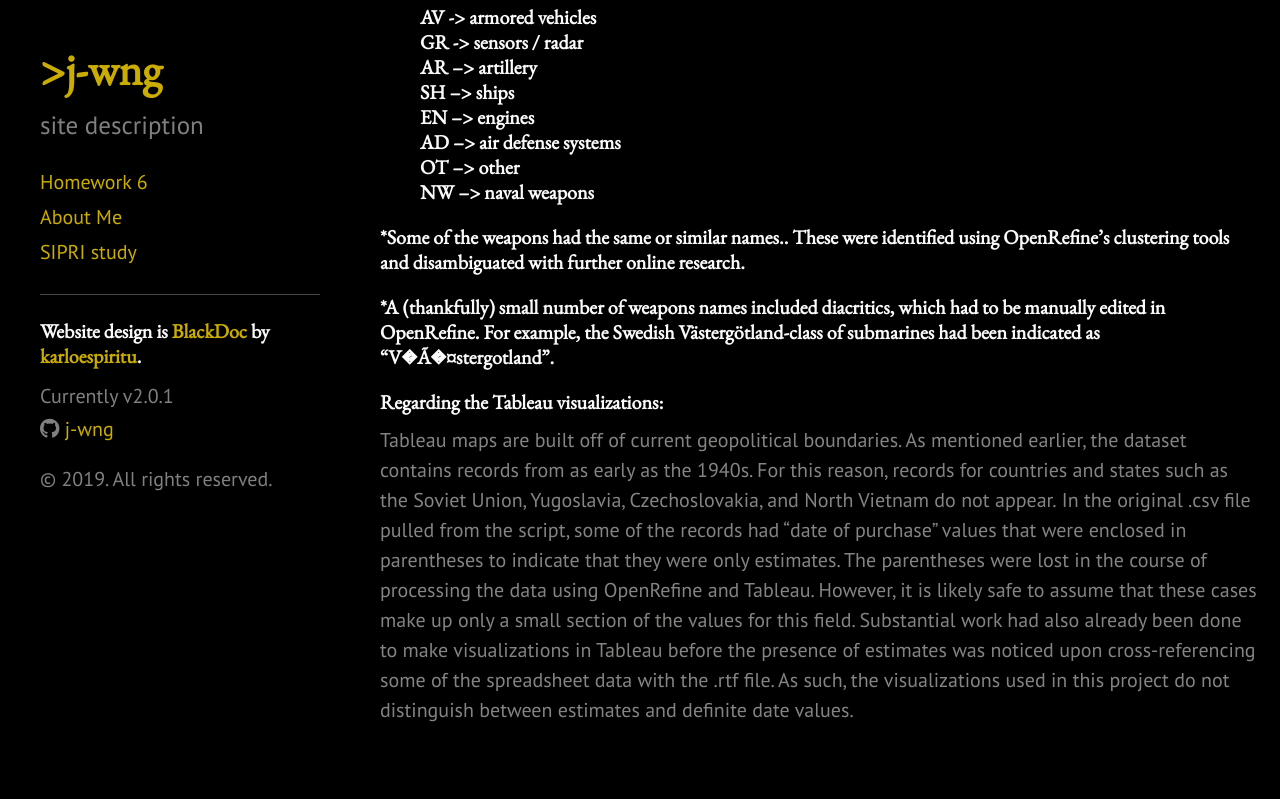
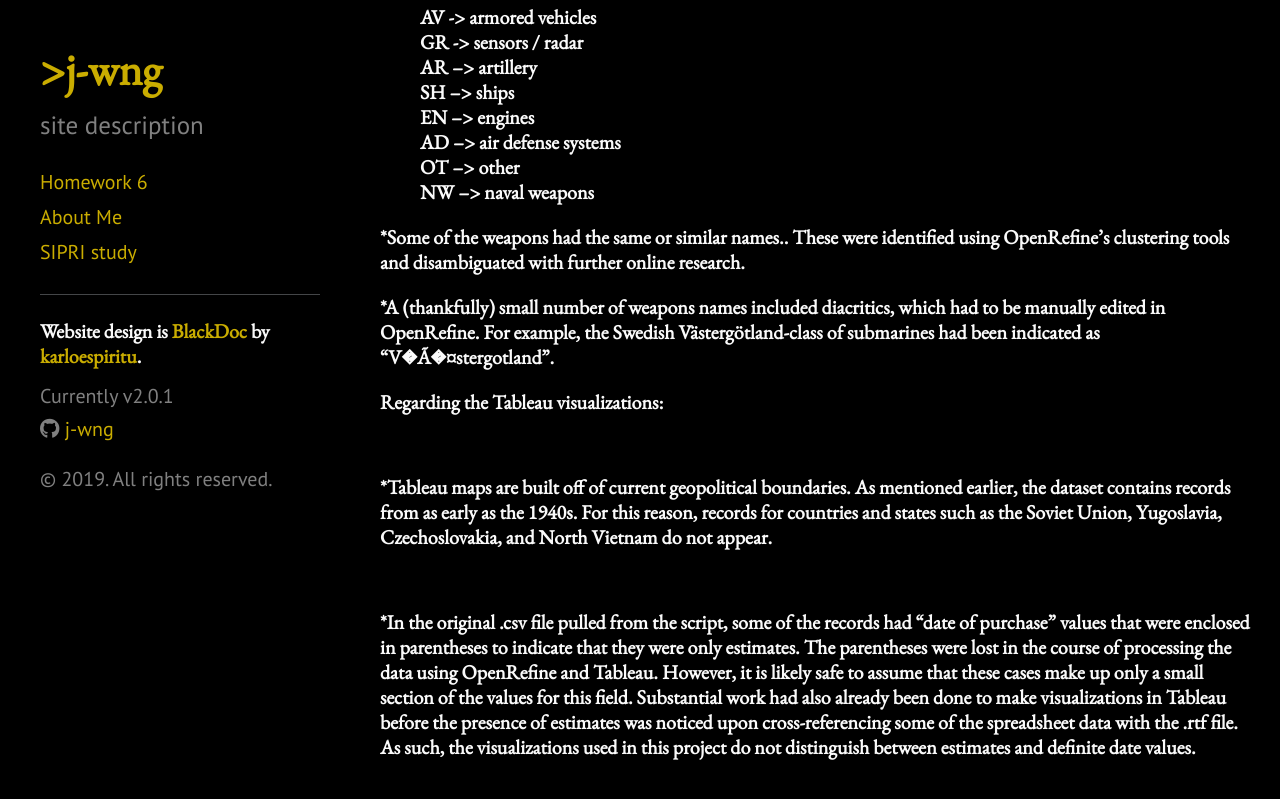
Before and after one commit to j-wng/j-wng.github.io, a Jekyll site: the page built from aboutproject.html, in a window 1280 px wide and 900 px high, scrolled down 992 px. Shown: the top 799 px of the window. Built offline with Jekyll 4.4.1, drawn with Linux system fonts in a browser that asks for light colours; nearby versions of some CDN libraries.

Commit message:
Update aboutproject.html

```diff
--- a/aboutproject.html
+++ b/aboutproject.html
@@ -69,11 +69,9 @@
 </p>
 
 <p>
-  <h5>Regarding the Tableau visualizations:</h5>
-    <ul>
-      <li>Tableau maps are built off of current geopolitical boundaries. As mentioned earlier, the dataset contains records from as early as the 1940s. For this reason, records for countries and states such as the Soviet Union, Yugoslavia, Czechoslovakia, and North Vietnam do not appear.</li>
-      <li>In the original .csv file pulled from the script, some of the records had “date of purchase” values that were enclosed in parentheses to indicate that they were only estimates. The parentheses were lost in the course of processing the data using OpenRefine and Tableau. However, it is likely safe to assume that these cases make up only a small section of the values for this field. Substantial work had also already been done to make visualizations in Tableau before the presence of estimates was noticed upon cross-referencing some of the spreadsheet data with the .rtf file. As such, the visualizations used in this project do not distinguish between estimates and definite date values.</li>
-    </ul>
+  <h5>Regarding the Tableau visualizations:</h5><br>
+      <h5>*Tableau maps are built off of current geopolitical boundaries. As mentioned earlier, the dataset contains records from as early as the 1940s. For this reason, records for countries and states such as the Soviet Union, Yugoslavia, Czechoslovakia, and North Vietnam do not appear.</h5><br>
+      <h5>*In the original .csv file pulled from the script, some of the records had “date of purchase” values that were enclosed in parentheses to indicate that they were only estimates. The parentheses were lost in the course of processing the data using OpenRefine and Tableau. However, it is likely safe to assume that these cases make up only a small section of the values for this field. Substantial work had also already been done to make visualizations in Tableau before the presence of estimates was noticed upon cross-referencing some of the spreadsheet data with the .rtf file. As such, the visualizations used in this project do not distinguish between estimates and definite date values.</h5><br>
 </p>
 
 </body>
```
